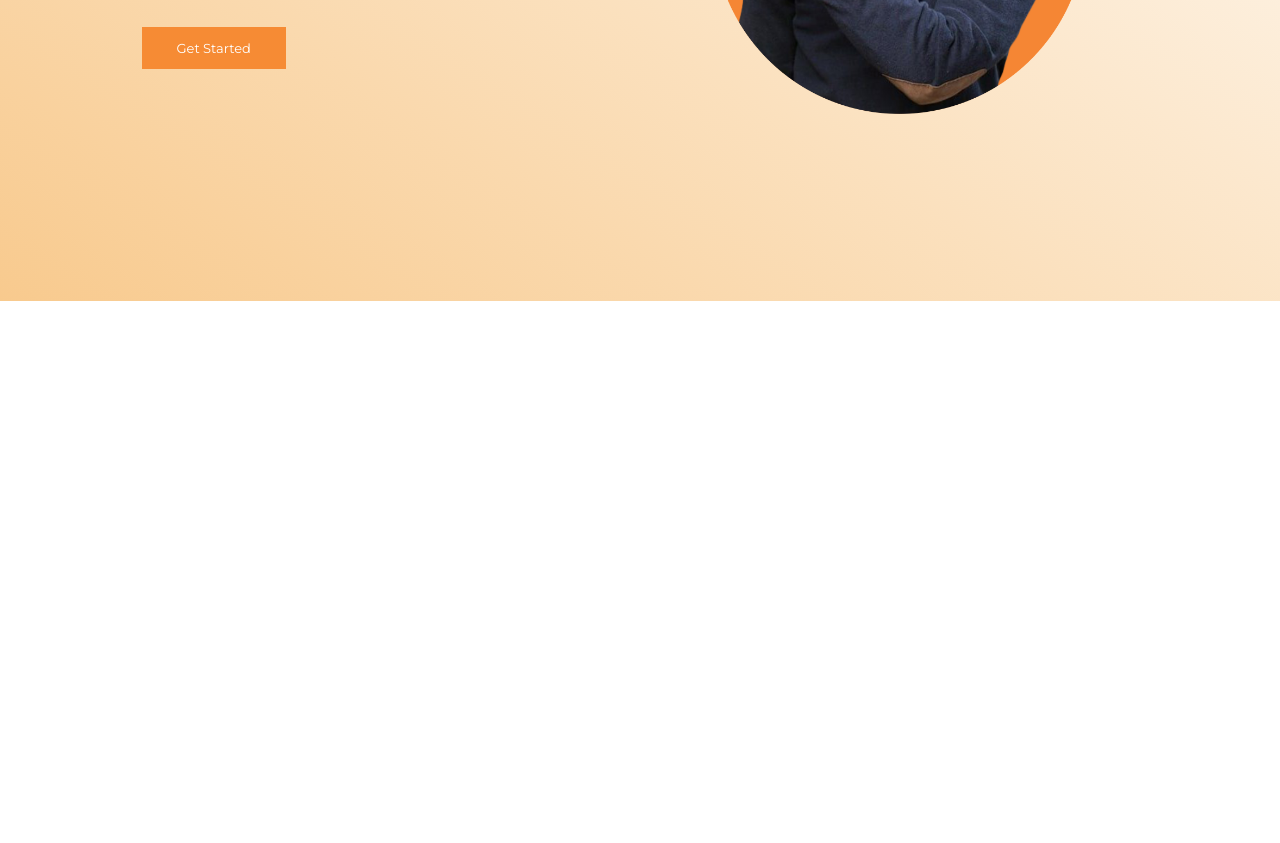
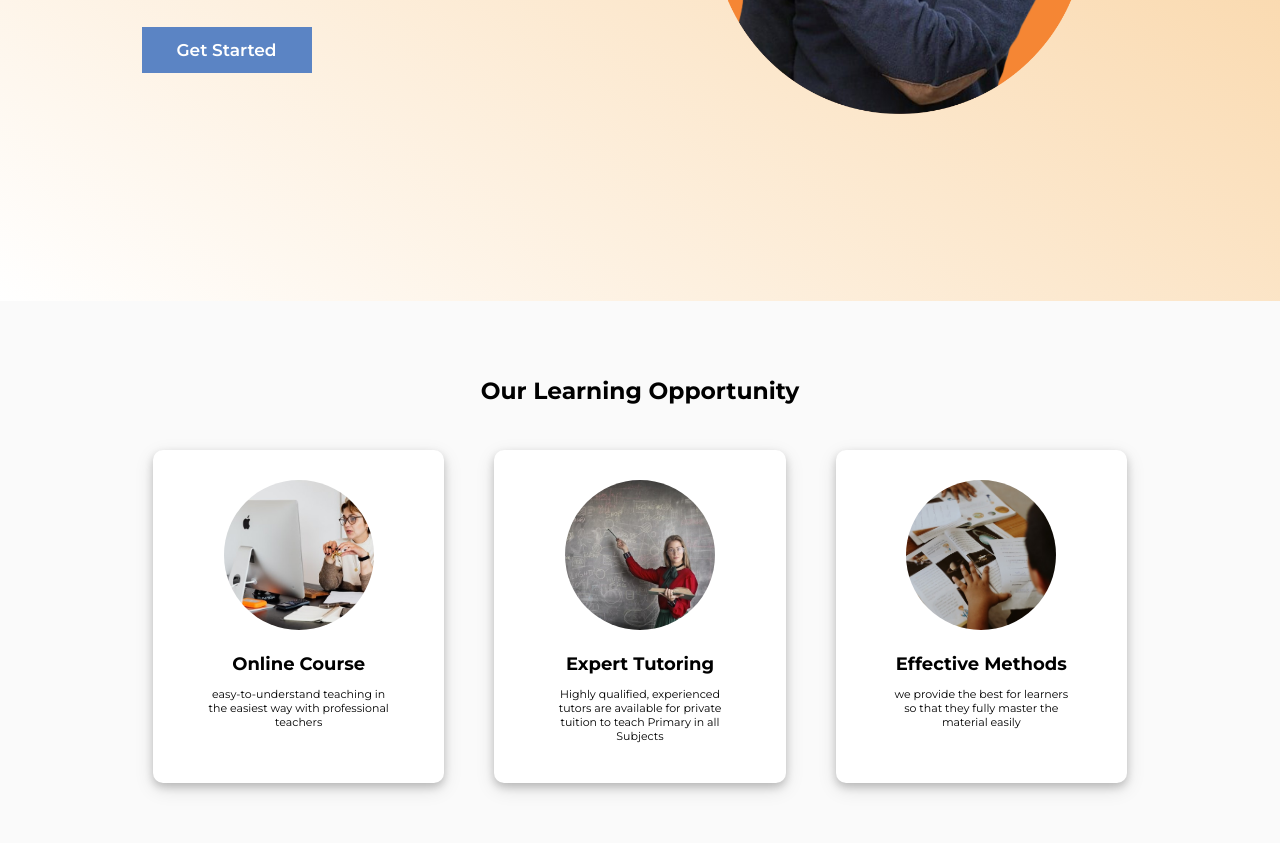
Before and after one commit to RifqiAuliaRochman/ofCourse_Landingpage.github.io, a plain HTML site: page index.html in a window 1280 px wide. Shown: the part 499-1342 px from the top of the page. Before the commit the page ends 800 px from the top, so only its background shows below. Drawn offline with Linux system fonts and the light colour scheme.

Commit message:
update 1.2

```diff
--- a/index.html
+++ b/index.html
@@ -13,7 +13,7 @@
 </head>
 <body>
 
-<!-- header dan nav -->
+<!---------- HEADER DAN NAV SECTION --------->
 <section class="header">
     <nav>
         <a href="index.html"><img src="img/logo ofcourse.png"></a>
@@ -50,10 +50,46 @@
 </section>
 
 
-<!-- header dan nav akhir -->
+<!-- ------OPPORTUNITY SECTION --------- -->
+<section class="opportunity">
+    <div class="opportunity-container">
+        <div class="opportunity-title">
+            <h3>Our Learning Opportunity</h3>
+        </div>
+        <div class="row">
+            <div class="opportunity-col">
+                <div class="opportunity-img">
+                    <img src="img/opportunity1.jpg" alt="online course">
+                </div>
+                <div class="opportunity-text">
+                    <h3>Online Course</h3>
+                    <p>easy-to-understand teaching in the easiest way with professional teachers</p>
+                </div>
+            </div>
+            <div class="opportunity-col">
+                <div class="opportunity-img">
+                    <img src="img/opportunity2.jpg" alt="online course">
+                </div>
+                <div class="opportunity-text">
+                    <h3>Expert Tutoring</h3>
+                    <p>Highly qualified, experienced tutors are available for private tuition to teach Primary in all Subjects</p>
+                </div>
+            </div>
+            <div class="opportunity-col">
+                <div class="opportunity-img">
+                    <img src="img/opportunity32.jpg" alt="online course">
+                </div>
+                <div class="opportunity-text">
+                    <h3>Effective Methods</h3>
+                    <p>we provide the best for learners so that they fully master the material easily</p>
+                </div>
+            </div>
+        </div>
+    </div>
+</section>
 
 
-<!-- --------javascript------- -->
+<!-- --------JAVASCRIPT------- -->
 <script>
 
     var navLink = document.getElementById("navLink");
--- a/style.css
+++ b/style.css
@@ -10,14 +10,19 @@ ul li{
     list-style: none;
 }
 
+/* ----------HEADER STYLE--------- */
 
 .header{
     min-height: 100vh;
     width: 100%;
-    background-image: linear-gradient(to bottom left, white, rgb(248, 202, 142));;
+    background-image: linear-gradient(to bottom left, rgb(248, 202, 142),white);;
     background-position: center;
     background-size: cover;
     position: relative;
+}
+.header .row .button a{
+    font-size: 17px;
+    font-weight: 600;
 }
 nav{
     display: flex;
@@ -160,6 +165,70 @@ nav .fas, nav .far{
     }
 }
 
+/* ----------OPPORTUNITY SECTION---------- */
+.opportunity{
+    background-color: #fafafa;
+}
+.opportunity-container{
+    width: 80%;
+    position: relative;
+    margin: auto;
+    padding: 60px 40px;
+}
+.opportunity-title{
+    text-align: center;
+    font-size: 20px;
+    margin: 15px 0 45px;
+}
+.opportunity-col{
+    flex-basis: 33%;
+    box-sizing: border-box;
+    transition: 0.5s;
+    margin: 0 25px;
+    background-color: #fff;
+    padding: 30px 22px;
+    border-radius: 10px;
+    box-shadow:0 4px 8px 0 rgba(0, 0, 0, 0.2), 0px 6px 20px 0 rgba(0, 0, 0, 0.11);
+}
+.opportunity-col:hover{
+    background-color: #f59242;
+    color: #fff;
+}
+.opportunity-col:hover img{
+    width: 143px;
+}
+.opportunity-img{
+    width: 70%;
+    margin: auto;
+    text-align: center;
+}
+.opportunity-img img{
+    width: 150px;
+    transition: 0.5s;
+    margin: auto;
+    border-radius: 100%;
+}
+.opportunity-text{
+    text-align: center;
+    padding: 10px 33px;
+}
+.opportunity-text h3{
+    font-size: 18px;
+    margin: 9px 0 12px;
+}
+.opportunity-text p{
+    font-size: 11px;
+}
+@media (max-width:700px){
+    .opportunity-col{
+        margin: 10px 0;
+    }
+    .opportunity-title{
+        margin-top: 10px;
+    }
+}
+
+
 .row{
     margin-top: 3%;
     display: flex;
@@ -170,15 +239,16 @@ nav .fas, nav .far{
     text-decoration: none;
     color: #fff;
     border: 1px solid #fff;
-    border: 1px solid #f68b34;
+    border: 1px solid #5B84c4;
     padding: 12px 34px;
     font-size: 13px;
-    background: #f68b34;
+    background: #5B84c4;
+    /* background: #f59242; */
     position: relative;
     transition: 0.5s;
 }
 .button:hover{
     border: 1px solid #fff;
-    background: #7087b0;
+    background: #f59242;
 
 }
```
Also changed, not shown: img/opportunity1.jpg (added), img/opportunity2.jpg (added), img/opportunity31.jpg (added), img/opportunity32.jpg (added).
